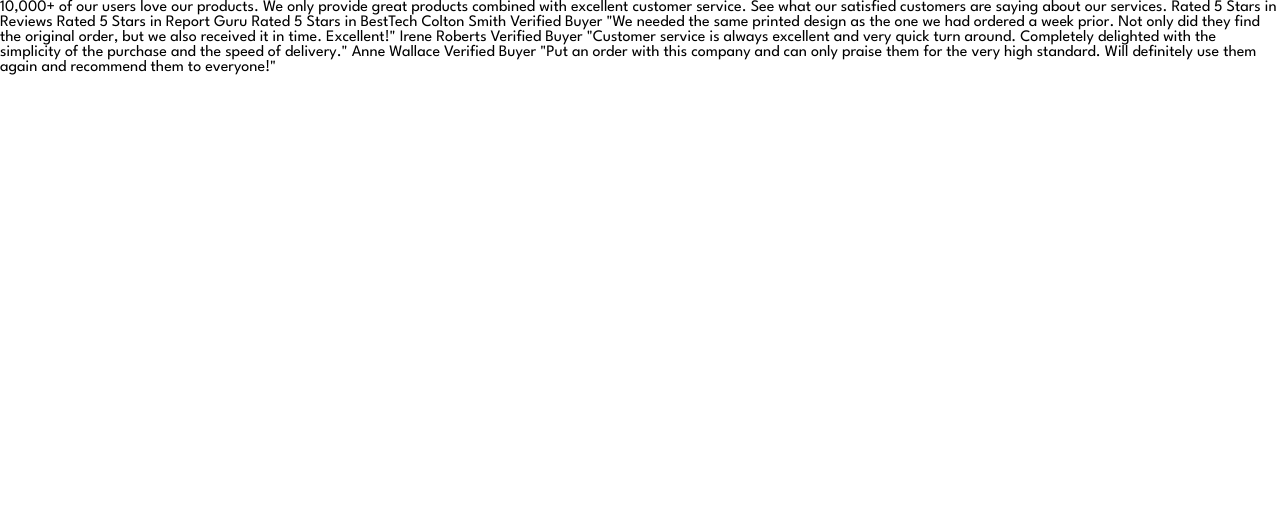
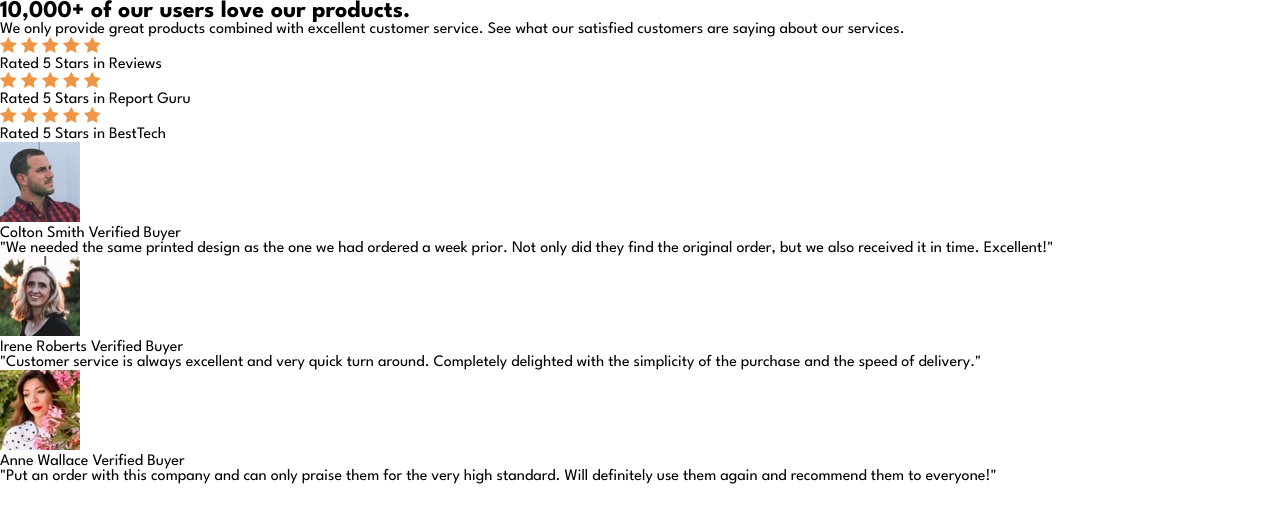
Before and after one commit to Sergiu-Brataon/FrontendMentor-SocialProofSection, a plain HTML site: page index.html in a window 1280 px wide. Drawn offline with Linux system fonts and the light colour scheme.

Commit message:
html progress

```diff
--- a/index.html
+++ b/index.html
@@ -8,30 +8,90 @@
     </style>
   </head>
   <body>
-    10,000+ of our users love our products.
-
-    We only provide great products combined with excellent customer service.
-    See what our satisfied customers are saying about our services.
-
+    <main>
+      <section>
+        <div class="top-content">
+          <div class="topleft-content">
+            <h1>10,000+ of our users love our products.</h1>
+            <p>We only provide great products combined with excellent customer service.
+              See what our satisfied customers are saying about our services.</p>
+          </div>
+          <div class="topright-content">
+            <div class="rating">
+              <div class="stars">
+                <img class="star" src="./images/icon-star.svg" alt="">
+                <img class="star" src="./images/icon-star.svg" alt="">
+                <img class="star" src="./images/icon-star.svg" alt="">
+                <img class="star" src="./images/icon-star.svg" alt="">
+                <img class="star" src="./images/icon-star.svg" alt="">
+              </div>
+              <p class="rating-text">
                 Rated 5 Stars in Reviews
+              </p>
+            </div>
+            <div class="rating">
+              <div class="stars">
+                <img class="star" src="./images/icon-star.svg" alt="">
+                <img class="star" src="./images/icon-star.svg" alt="">
+                <img class="star" src="./images/icon-star.svg" alt="">
+                <img class="star" src="./images/icon-star.svg" alt="">
+                <img class="star" src="./images/icon-star.svg" alt="">
+              </div>
+              <p class="rating-text">
                 Rated 5 Stars in Report Guru
+              </p>
+            </div>
+            <div class="rating">
+              <div class="stars">
+                <img class="star" src="./images/icon-star.svg" alt="">
+                <img class="star" src="./images/icon-star.svg" alt="">
+                <img class="star" src="./images/icon-star.svg" alt="">
+                <img class="star" src="./images/icon-star.svg" alt="">
+                <img class="star" src="./images/icon-star.svg" alt="">
+              </div>
+              <p class="rating-text">
                 Rated 5 Stars in BestTech
-
+              </p>
+            </div>
+          </div>
+        </div>
+        <div class="bot-content">
+          <div class="card">
+            <div class="card-top">
+              <img src="./images/image-colton.jpg" alt="">
+              <div class="card-top-text">
                 Colton Smith
                 Verified Buyer
-    "We needed the same printed design as the one we had ordered a week prior.
+              </div>
+            </div>
+            <p>"We needed the same printed design as the one we had ordered a week prior.
               Not only did they find the original order, but we also received it in time.
-    Excellent!"
-
+              Excellent!"</p>
+          </div>
+          <div class="card">
+            <div class="card-top">
+              <img src="./images/image-irene.jpg" alt="">
+              <div class="card-top-text">
                 Irene Roberts
                 Verified Buyer
-    "Customer service is always excellent and very quick turn around. Completely
-    delighted with the simplicity of the purchase and the speed of delivery."
-
+              </div>
+            </div>
+            <p>"Customer service is always excellent and very quick turn around. Completely
+              delighted with the simplicity of the purchase and the speed of delivery."</p>
+          </div>
+          <div class="card">
+            <div class="card-top">
+              <img src="./images/image-anne.jpg" alt="">
+              <div class="card-top-text">
                 Anne Wallace
                 Verified Buyer
-    "Put an order with this company and can only praise them for the very high
-    standard. Will definitely use them again and recommend them to everyone!"
-
+              </div>
+            </div>
+            <p>"Put an order with this company and can only praise them for the very high
+              standard. Will definitely use them again and recommend them to everyone!"</p>
+          </div>
+        </div>
+      </section>
+    </main>
   </body>
 </html>
```
Lines whose indentation alone changed are shown as unchanged.
